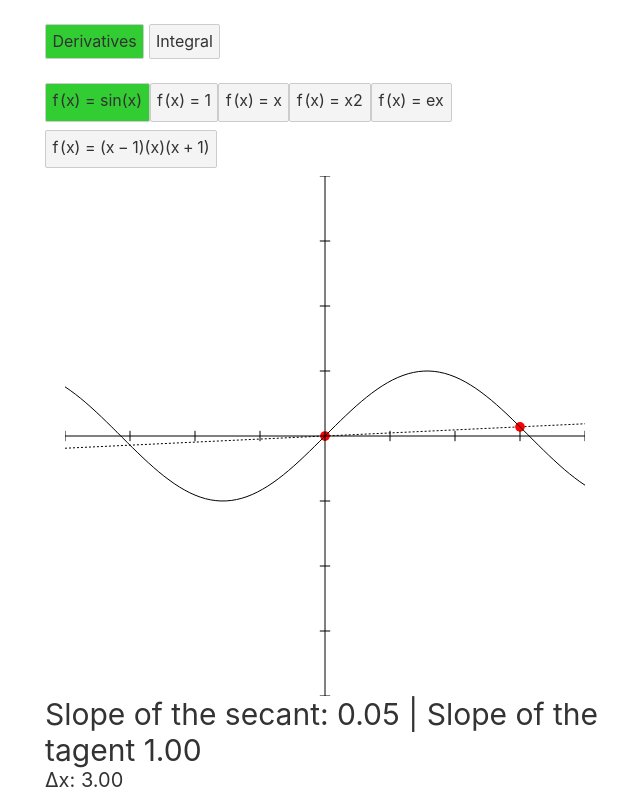
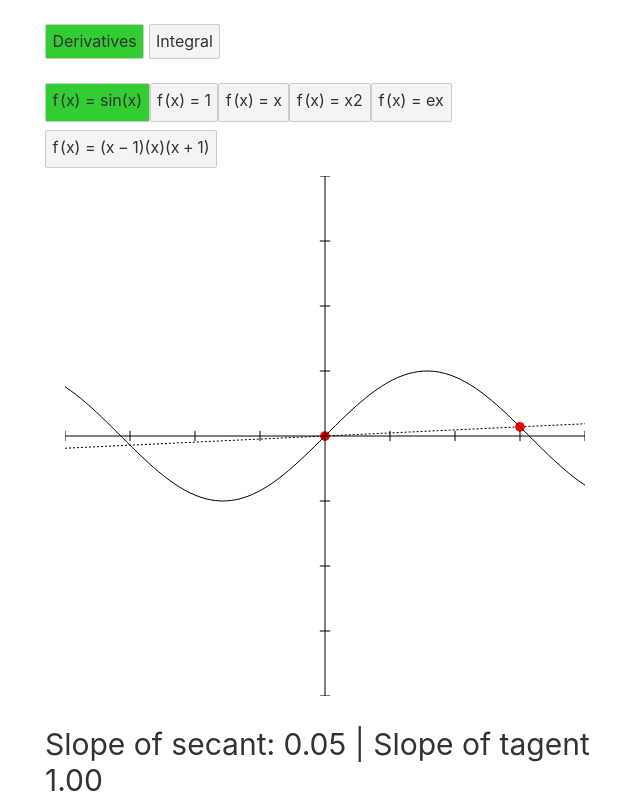
Before and after one commit to nchlsb/early-calc, a Svelte app: page / in a window 1280 px wide. Shown: the top 798 px of the page, without its empty margins (315-955 px from the left). Built offline with nearby package versions, Linux system fonts and the light colour scheme.

Commit message:
Message for integral that tells rectangle area vs area under the curve

```diff
--- a/src/App.svelte
+++ b/src/App.svelte
@@ -1,6 +1,6 @@
 <script lang="ts">
 	import type { Point, Context, RectangleStrategy, Rectangle } from "./helpers";
-	import { range, slope, twoPointForm, visitStrategy} from "./helpers";
+	import { range, slope, twoPointForm, visitStrategy, sumBy} from "./helpers";
 	import * as katex from "katex";
 	import { onMount } from 'svelte/internal';
 
@@ -230,9 +230,14 @@
 	</svg>
 
 
-	<span id = "SecantVsTangent">
-		Slope of the secant: {slope(secantPoint1, secantPoint2).toFixed(2)} | Slope of the tagent {slope(tangentPoint1, tangentPoint2).toFixed(2)}
-	</span>
+	<p id = "SecantVsTangent">
+		{#if context === 'Derivative'}
+			Slope of secant: {slope(secantPoint1, secantPoint2).toFixed(2)} | Slope of tagent {slope(tangentPoint1, tangentPoint2).toFixed(2)}
+		{:else}
+			Area under rectangles: {sumBy(riemannRectangles, rectangle => rectangle.width * rectangle.height).toFixed(2)}
+			| Area under curve: ...
+		{/if}
+	</p>
 	<br/>
 
 	{#if context === 'Derivative'}
--- a/src/helpers.ts
+++ b/src/helpers.ts
@@ -132,7 +132,7 @@ Then make a second function divideBoth that takes an a1, a2, and a b, and return
 // }
 
 
-function visitMaybe<A, B>(maybe: Maybe<A>, visitor: {whenJust: (a: A) => B, whenNothing: B}): B {
+export function visitMaybe<A, B>(maybe: Maybe<A>, visitor: {whenJust: (a: A) => B, whenNothing: B}): B {
     switch (maybe.kind) {
         case 'Just':
             return visitor.whenJust(maybe.value)
```
